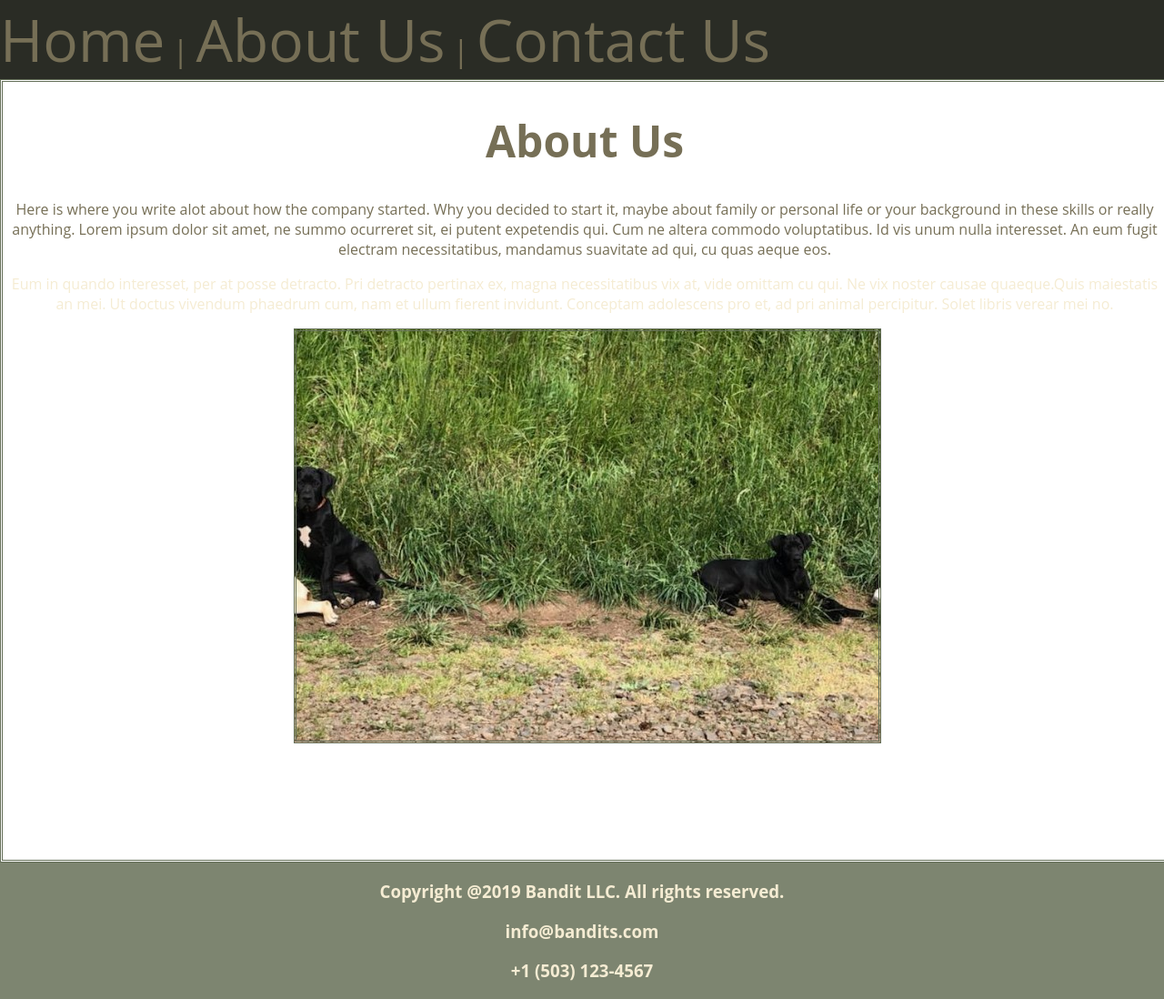
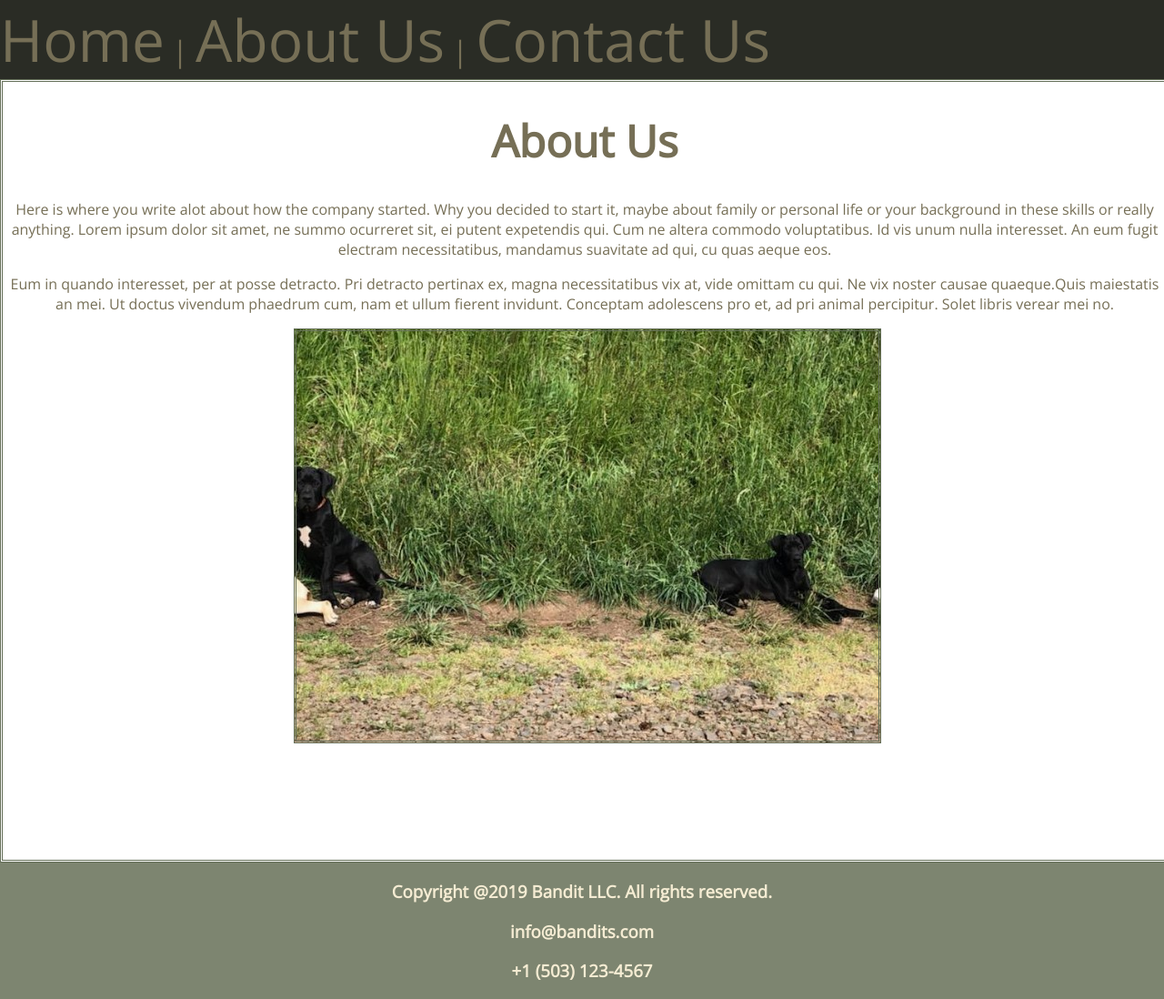
Before and after one commit to yothebob/bandits-wild-west-website, a Flask app: page /about/ in a window 1280 px wide. Shown: the whole page at 91% size. Run offline with Flask 2, Linux system fonts and the light colour scheme.

Commit message:
changed font, works on all pages.

```diff
--- a/static/style.css
+++ b/static/style.css
@@ -1,5 +1,6 @@
 html{
   background-color: #7D8570;
+  font-family: 'Open Sans', sans-serif;
 }
 body{
   font-family: 'Open Sans', sans-serif;
--- a/templates/about.html
+++ b/templates/about.html
@@ -6,7 +6,7 @@
       <p class="black">Here is where you write alot about how the company started. Why you decided to start it, maybe about family or personal life
       or your background in these skills or really anything. Lorem ipsum dolor sit amet, ne summo ocurreret sit, ei putent expetendis qui. Cum ne altera commodo voluptatibus. Id vis unum nulla interesset. An eum fugit electram necessitatibus, mandamus suavitate ad qui, cu quas aeque eos.
       </p>
-      <p>Eum in quando interesset, per at posse detracto. Pri detracto pertinax ex, magna necessitatibus vix at, vide omittam cu qui. Ne vix noster causae quaeque.Quis maiestatis an mei. Ut doctus vivendum phaedrum cum, nam et ullum fierent invidunt. Conceptam adolescens pro et, ad pri animal percipitur. Solet libris verear mei no.</p>
+      <p class="black">Eum in quando interesset, per at posse detracto. Pri detracto pertinax ex, magna necessitatibus vix at, vide omittam cu qui. Ne vix noster causae quaeque.Quis maiestatis an mei. Ut doctus vivendum phaedrum cum, nam et ullum fierent invidunt. Conceptam adolescens pro et, ad pri animal percipitur. Solet libris verear mei no.</p>
       <div class="about-photo">
       </div>
   </div>
--- a/templates/base.html
+++ b/templates/base.html
@@ -8,10 +8,10 @@
     <title>Bandits - {{title}}</title>
   {% else %}
 <title>Bandits</title>
-<style>
-@import url('https://fonts.googleapis.com/css2?family=Open+Sans:wght@300&display=swap');
-</style>
   {% endif %}
+  <link rel="preconnect" href="https://fonts.googleapis.com">
+  <link rel="preconnect" href="https://fonts.gstatic.com" crossorigin>
+  <link href="https://fonts.googleapis.com/css2?family=Open+Sans:wght@300&display=swap" rel="stylesheet">
 </head>
 <body>
   <div class="navbar">
```
